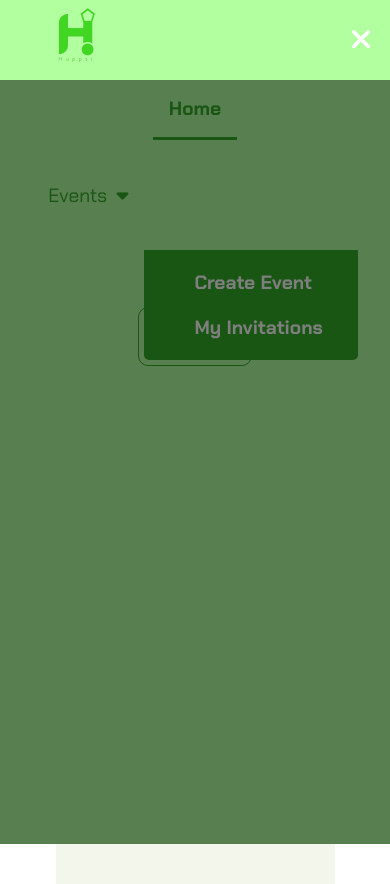
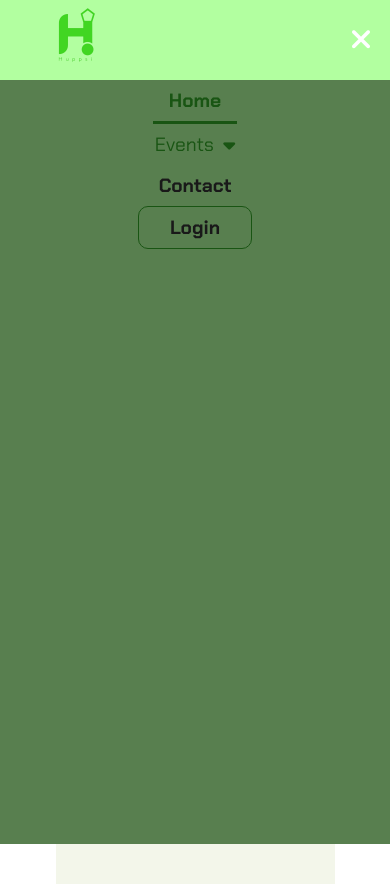
Before and after one commit to SophieCodes1910/ClientProject, a React (Vite) app: page /home in a window 390 px wide. Both pictures are taken after a click on the element 357 px from the left and 39 px from the top of the page. Built offline with nearby package versions, Linux system fonts and the light colour scheme.

Commit message:
fixing navbar

```diff
--- a/src/components/Navbar/Navbar.jsx
+++ b/src/components/Navbar/Navbar.jsx
@@ -84,7 +84,7 @@ export const Navbar = () => {
                         <div className="nav-links" onClick={toggleEventsDropdown}>
                             Events &nbsp; <i className="fas fa-caret-down"/>
                         </div>
-                        {(eventsDropdown || (isMobile && click)) && (
+                        {(eventsDropdown || (!isMobile && click)) && (
                             <ul className="dropdown-menu">
                                 <li><Link to="/events/create-events" className="dropdown-link" onClick={closeDropdownMenu}>Create Event</Link></li>
                                 <li><Link to="/events/my-invitations" className="dropdown-link" onClick={closeDropdownMenu}>My Invitations</Link></li>
@@ -110,7 +110,7 @@ export const Navbar = () => {
                                 <Link onClick={closeDropdownMenu} to="/login">Login</Link>
                             )}
                         </div>
-                        {(accountDropdown || (isMobile && click)) && isAuthenticated() && (
+                        {(accountDropdown || (!isMobile && click)) && isAuthenticated() && (
                             <ul className="dropdown-menu">
                                 <li onClick={() => logout()}>
                                     <Link to="/" className="dropdown-link" onClick={closeDropdownMenu}>Logout</Link>
--- a/src/components/Navbar/navbar.css
+++ b/src/components/Navbar/navbar.css
@@ -102,6 +102,7 @@
     padding: 10px 0;
     border-radius: 0 0 5px 5px;
     z-index: 999;
+    min-width: 150px;
 }
 
 .dropdown-menu li {
@@ -119,7 +120,7 @@
 }
 
 .nav-item:hover .dropdown-menu,
-.nav-item .dropdown-menu:hover {
+.nav-item .dropdown-menu.show {
     display: block;
 }
 
@@ -149,21 +150,15 @@
         opacity: 1;
         visibility: visible;
         display: flex;
-    }
-
-    .nav-menu .nav-item {
-        width: 100%;
-    }
-
-    .nav-links {
-        padding: 1rem;
-        justify-content: flex-start;
+        z-index: 1;
     }
 
     .dropdown-menu {
+        position: static;
         display: block;
-        position: relative;
-        padding-left: 15px;
+        background-color: #32ab26;
+        padding: 0;
+        margin: 10px 0;
     }
 
     .menu-overlay {
@@ -175,8 +170,4 @@
         background: rgba(0, 0, 0, 0.5);
         z-index: 998;
     }
-
-    .menu-overlay.show {
-        display: block;
-    }
 }
```
